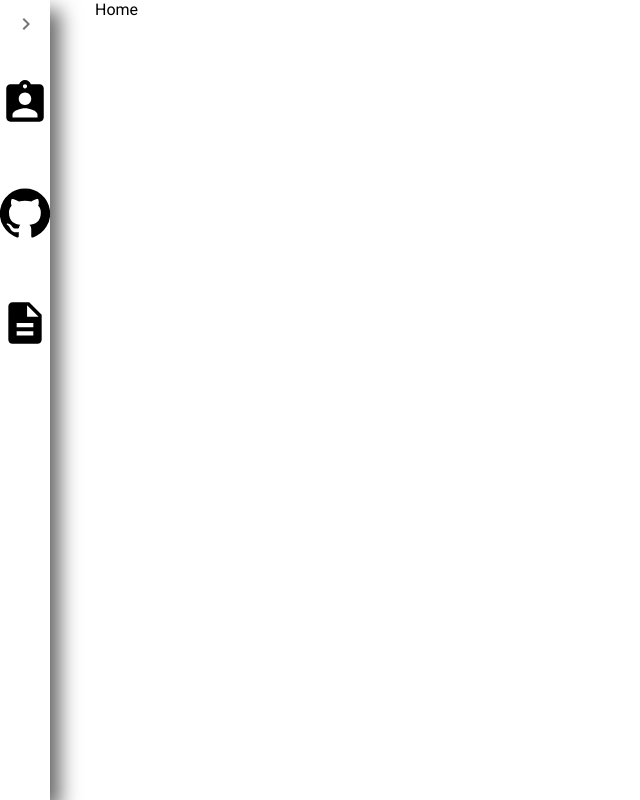
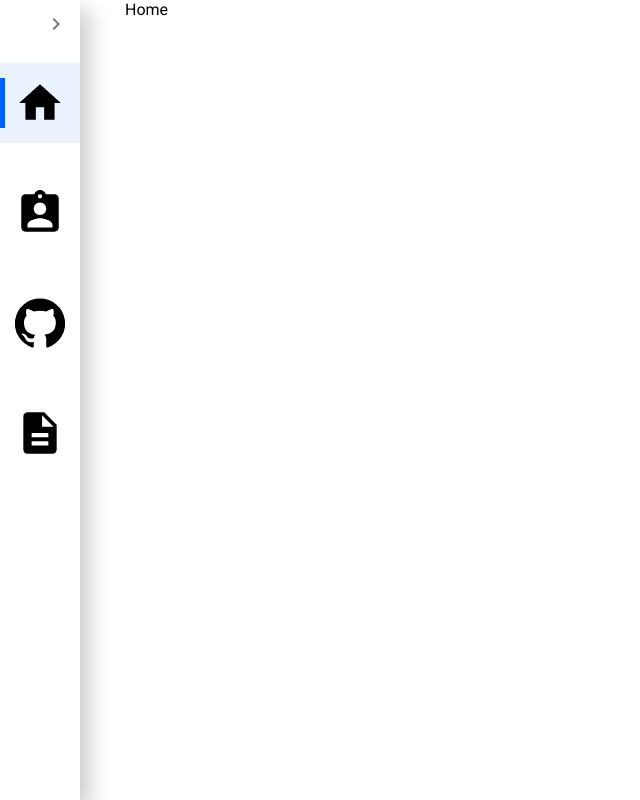
Before and after one commit to RealJasomo/realjasomo.github.io, a React (Create React App) app: page /#/ in a window 1280 px wide. Shown: the whole page, without its empty margins (0-640 px from the left). Built offline with nearby package versions, Linux system fonts and the light colour scheme.

Commit message:
Updated nav to be more consistent + created page templates

```diff
--- a/src/App.tsx
+++ b/src/App.tsx
@@ -1,5 +1,5 @@
 import React, { Component } from 'react'
-import { Nav } from './components'
+import { Nav, HomePage, AboutPage, ProjectsPage, ResumePage } from './components'
 import { HashRouter, Switch, Route} from 'react-router-dom'
 import styles from './css/App.module.css'
 
@@ -11,22 +11,22 @@ export default class App extends Component {
           <Nav/>
           <Switch>
             <Route exact path="/">
-              <div>Home</div>
+              <HomePage />
             </Route>
           </Switch>
           <Switch>
             <Route path="/about">
-              <div>About</div>
+              <AboutPage />
             </Route>
           </Switch>
           <Switch>
             <Route path="/projects">
-              <div>Projects</div>
+              <ProjectsPage />
             </Route>
           </Switch>
           <Switch>
             <Route path="/resume">
-              <div>Resume</div>
+              <ResumePage />
             </Route>
           </Switch>
         </HashRouter>
--- a/src/components/Nav/index.tsx
+++ b/src/components/Nav/index.tsx
@@ -2,6 +2,7 @@ import React, { Component } from 'react'
 import { HashRouter, Link, withRouter } from 'react-router-dom'
 import { RouteComponentProps} from 'react-router'
 import { Icon, IconButton } from '@material-ui/core'
+import HomeIcon from '@material-ui/icons/Home'
 import GitHubIcon from '@material-ui/icons/GitHub'
 import DescriptionIcon from '@material-ui/icons/Description'
 import AssignmentIndIcon from '@material-ui/icons/AssignmentInd'
@@ -29,12 +30,19 @@ class Nav extends Component<RouteComponentProps, NavState> {
     render() {
         return (
             <HashRouter>
-                <div className={styles.navArea}>
+                <div className={`${styles.navArea} ${this.state.open&&styles.expanded}`}>
                     <div style={{alignSelf:'flex-end'}}>
                         <IconButton onClick={()=>this.setState({open: !this.state.open})}>
                             {this.state.open?<NavigateBeforeIcon/>:<NavigateNextIcon/>}
                         </IconButton>
                     </div>
+                    <Link className={`${styles.link} ${(this.state.activeLink==='')?styles.active:''}`} to="/">
+                        {this.state.activeLink===''&&<div className={styles.activeBar}></div>}
+                        <div className={styles.flexLink}>
+                            <HomeIcon className={styles.icon} />
+                            {this.state.open&&<span>Home</span>}
+                        </div>
+                    </Link>
                     <Link className={`${styles.link} ${(this.state.activeLink==='about')?styles.active:''}`} to="/about">
                         {this.state.activeLink==='about'&&<div className={styles.activeBar}></div>}
                         <div className={styles.flexLink}>
--- a/src/components/Nav/nav.module.css
+++ b/src/components/Nav/nav.module.css
@@ -5,7 +5,7 @@
 .navArea {
     display: flex;
     flex-direction: column;
-    box-shadow: 10px 10px 20px #666;
+    box-shadow: 10px 10px 20px rgba(0,0,0,0.2);
     height: 100vh;
     margin-right: 45px;
 }
@@ -16,7 +16,7 @@
     margin: 15px 0px !important;
     justify-content: center;
     text-decoration: none;
-    padding: 15px 0px !important;
+    padding: 15px !important;
 }
 .icon{
     width: 50px !important;
@@ -25,12 +25,14 @@
 
 .active{
     background-color: #EBF2FF;
-    padding-right: 15px !important;
+    margin-left: auto;
 }
 .activeBar{
-    margin-right: 15px;
+    position: absolute;
+    left: 0px;
+    margin-right: 15px !important;
     background-color: #0060ff;
-    height: 100%;
+    height: 50px;
     width: 5px;
 }
 .flexLink{
@@ -38,3 +40,7 @@
     flex-direction: column;
     align-items: center;
 }
+
+.expanded .link{
+    width: 10ch;
+}
--- a/src/components/index.tsx
+++ b/src/components/index.tsx
@@ -1 +1,5 @@
 export {default as Nav} from './Nav'
+export {default as HomePage} from './pages/HomePage'
+export {default as AboutPage} from './pages/AboutPage'
+export {default as ProjectsPage} from './pages/ProjectsPage'
+export {default as ResumePage} from './pages/ResumePage'
--- /dev/null
+++ b/src/components/pages/AboutPage/index.tsx
@@ -0,0 +1,11 @@
+import React, { Component } from 'react'
+
+export default class AboutPage extends Component {
+    render() {
+        return (
+            <div>
+                About
+            </div>
+        )
+    }
+}
--- /dev/null
+++ b/src/components/pages/HomePage/index.tsx
@@ -0,0 +1,11 @@
+import React, { Component } from 'react'
+
+export default class HomePage extends Component {
+    render() {
+        return (
+            <div>
+                Home
+            </div>
+        )
+    }
+}
--- /dev/null
+++ b/src/components/pages/ProjectsPage/index.tsx
@@ -0,0 +1,11 @@
+import React, { Component } from 'react'
+
+export default class ProjectsPage extends Component {
+    render() {
+        return (
+            <div>
+                Projects
+            </div>
+        )
+    }
+}
--- /dev/null
+++ b/src/components/pages/ResumePage/index.tsx
@@ -0,0 +1,11 @@
+import React, { Component } from 'react'
+
+export default class ResumePage extends Component {
+    render() {
+        return (
+            <div>
+                Resume
+            </div>
+        )
+    }
+}
```
